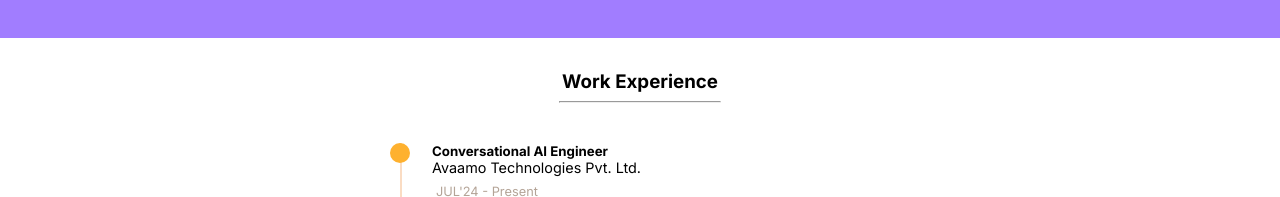
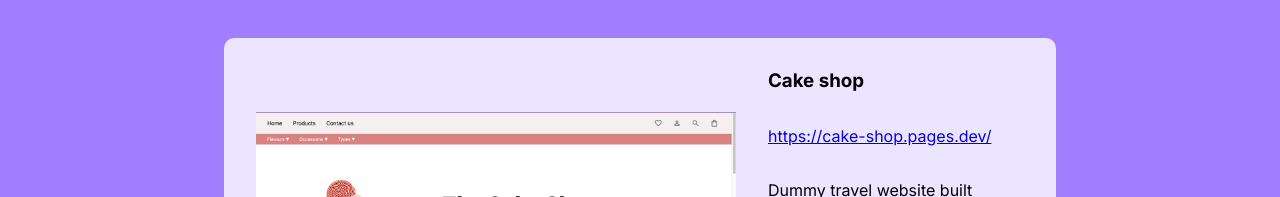
Before and after one commit to ananya-ghoshal/portfolio_website, a React (Vite) app: page / in a window 1280 px wide. Shown: the part 2574-2771 px from the top of the page. Built offline with nearby package versions, Linux system fonts and the light colour scheme; the HTML template or start-up script is replaced by a standard one; a web font is replaced by a local one.

Commit message:
added new project to project list

```diff
--- a/src/components/ProjectList.jsx
+++ b/src/components/ProjectList.jsx
@@ -3,12 +3,13 @@ import "../styles/Projects.css";
 import Project from "./Project";
 import project1 from "../images/myblog.png";
 import project2 from "../images/gosolo.png";
-import project3 from "../images/WeatherApp.png";
+import project3 from "../images/cake_shop.png";
 import HTML from "../icons/html.svg";
 import CSS from "../icons/css.svg";
 import JS from "../icons/js.svg";
 import SaSS from "../icons/sass.svg";
 import ReactJS from "../icons/react.svg";
+import Redux from "../icons/redux.svg";
 
 function ProjectList() {
   return (
@@ -43,6 +44,20 @@ function ProjectList() {
             skill3Img: SaSS,
           }}
         />
+        <Project
+          props={{
+            img: project3,
+            title: "Cake shop",
+            link: "https://cake-shop.pages.dev/",
+            text: "Dummy travel website built majorly using HTML,CSS,SaSS. Applied advanced concepts such as variables, mixins, responsive design principles, media queries etc.",
+            skill1: "React JS",
+            skill1Img: ReactJS,
+            skill2: "Redux",
+            skill2Img: Redux,
+            skill3: "CSS",
+            skill3Img: CSS,
+          }}
+        />
       </div>
     </div>
   );
```
Also changed, not shown: src/images/cake_shop.png (added).
